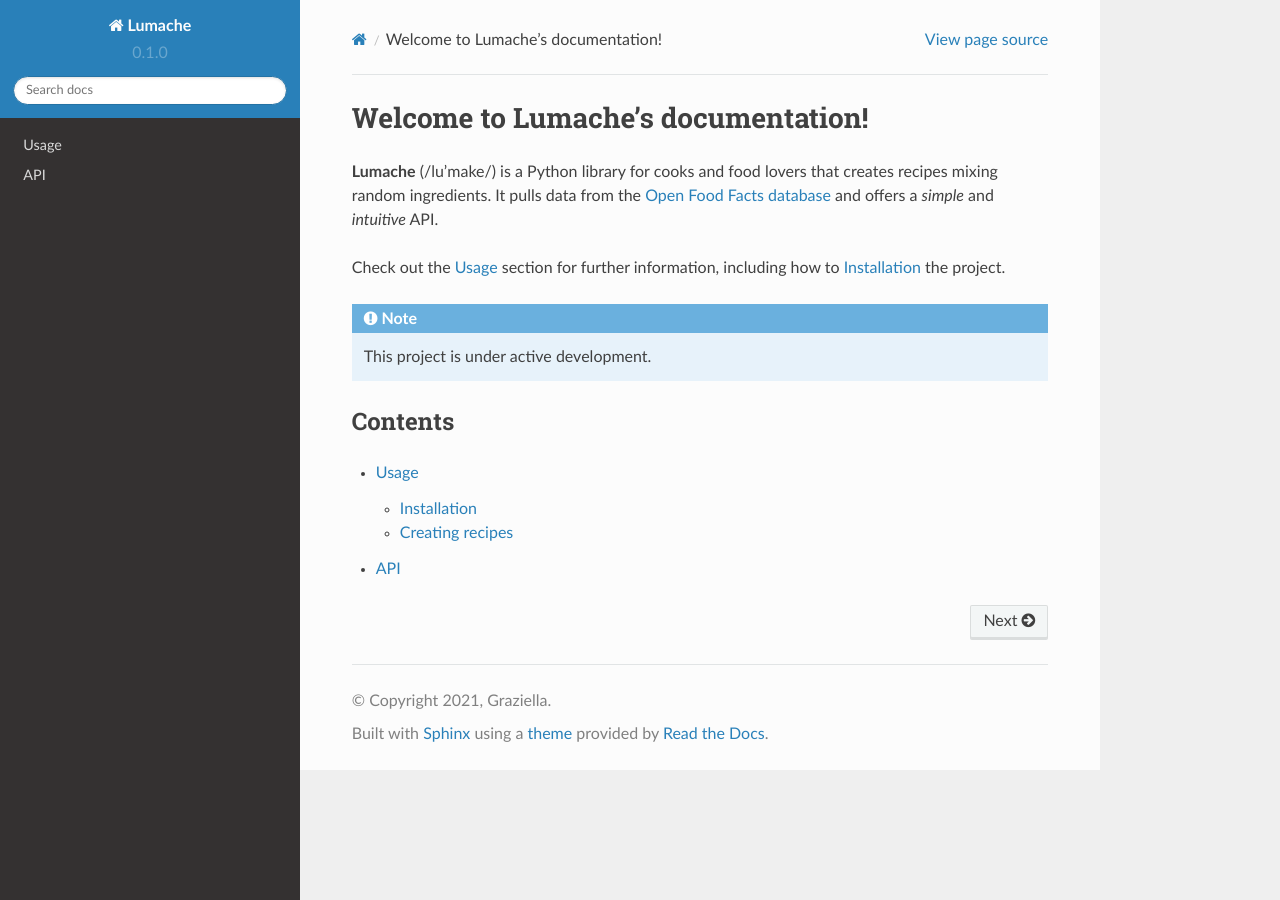
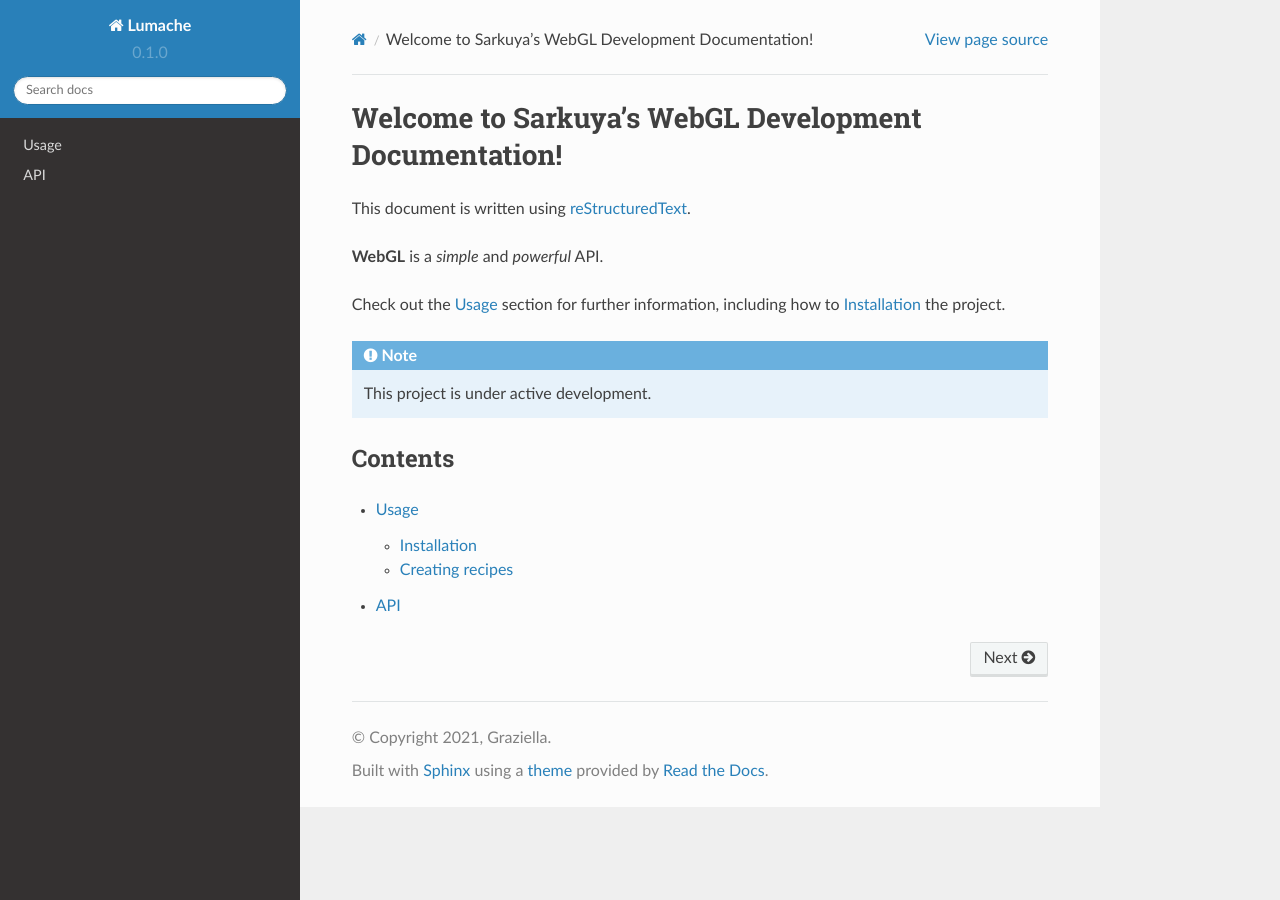
Before and after one commit to Sarkuya/webgldoc, a Sphinx documentation site: the page built from docs/source/index.rst, in a window 1280 px wide. Built offline with Sphinx 7.4.7 and the Read the Docs theme 2.0.0, drawn with Linux system fonts in a browser that asks for light colours.

Commit message:
Update index.rst
Change the content to WebGL.

```diff
--- a/docs/source/index.rst
+++ b/docs/source/index.rst
@@ -1,13 +1,15 @@
-Welcome to Lumache's documentation!
+Welcome to Sarkuya's WebGL Development Documentation!
 ===================================
 
-**Lumache** (/lu'make/) is a Python library for cooks and food lovers
-that creates recipes mixing random ingredients.
-It pulls data from the `Open Food Facts database <https://world.openfoodfacts.org/>`_
-and offers a *simple* and *intuitive* API.
+This document is written using `reStructuredText <https://docutils.sourceforge.io/rst.html>`_.
+
+
+**WebGL** is a *simple* and *powerful* API.
 
 Check out the :doc:`usage` section for further information, including
 how to :ref:`installation` the project.
+
+
 
 .. note::
 
```
